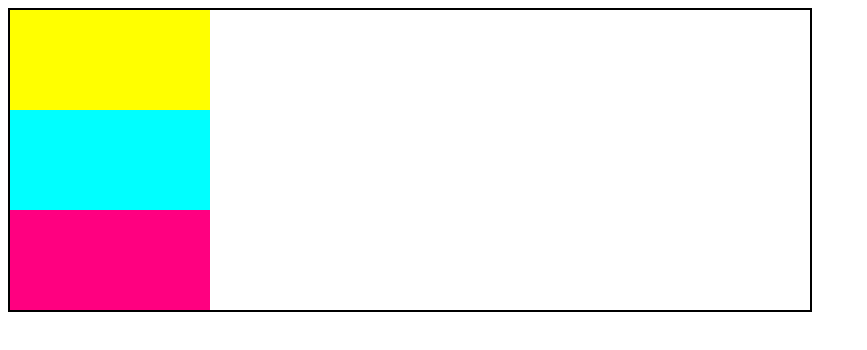
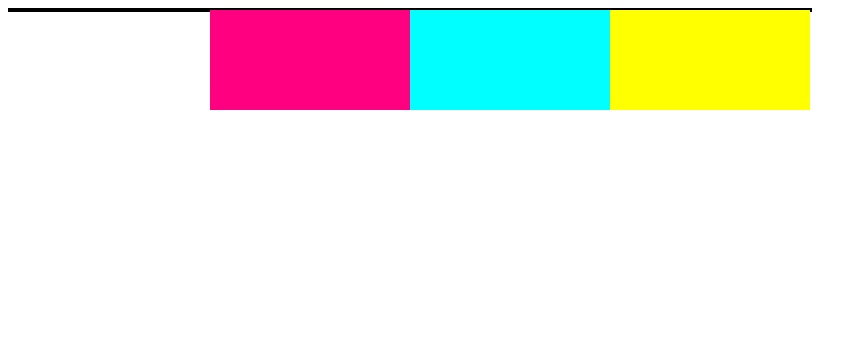
Before and after one commit to grissel182/Floats, a plain HTML site: page index.html in a window 1280 px wide. Shown: the whole page, without its empty margins (0-867 px from the left). Drawn offline with Linux system fonts and the light colour scheme.

Commit message:
div con floats

```diff
--- a/style.css
+++ b/style.css
@@ -1,23 +1,22 @@
 div{
-	height: 100px;
-	width: 25%;
+		width: 25%;
 }
 .fondo{
-	height: 300px;
 	width: 800px;
-	background-color: white;
 	border: 2px solid black;
-
-}
-.inline{
-	display: inline-block;
 }
 .amarillo{
 	background-color: yellow;
-}
+	height: 100px;
+	}
 .azul{
 	background-color: cyan;
+	height: 100px;
 }
 .rosa{
 	background-color: #FF0080;
+	height: 100px;
+	}
+div div{
+	float: right;
 }
```
Also changed, not shown: index.html (+1 -1 lines).
